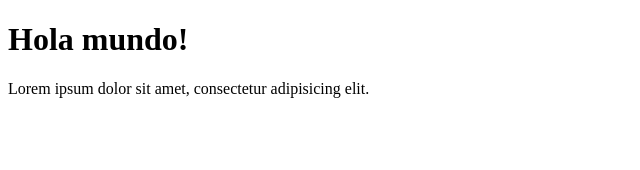
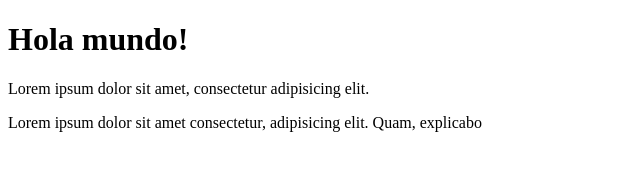
Before and after one commit to Chris6393/ProyectoHTML, a plain HTML site: page index.html in a window 1280 px wide. Shown: the whole page, without its empty margins (0-640 px from the left). Drawn offline with Linux system fonts and the light colour scheme.

Commit message:
add new change in body

```diff
--- a/index.html
+++ b/index.html
@@ -8,5 +8,6 @@
 <body>
     <h1>Hola mundo!</h1>
     <p>Lorem ipsum dolor sit amet, consectetur adipisicing elit.</p>
+    <p>Lorem ipsum dolor sit amet consectetur, adipisicing elit. Quam, explicabo</p>
 </body>
 </html>
```
